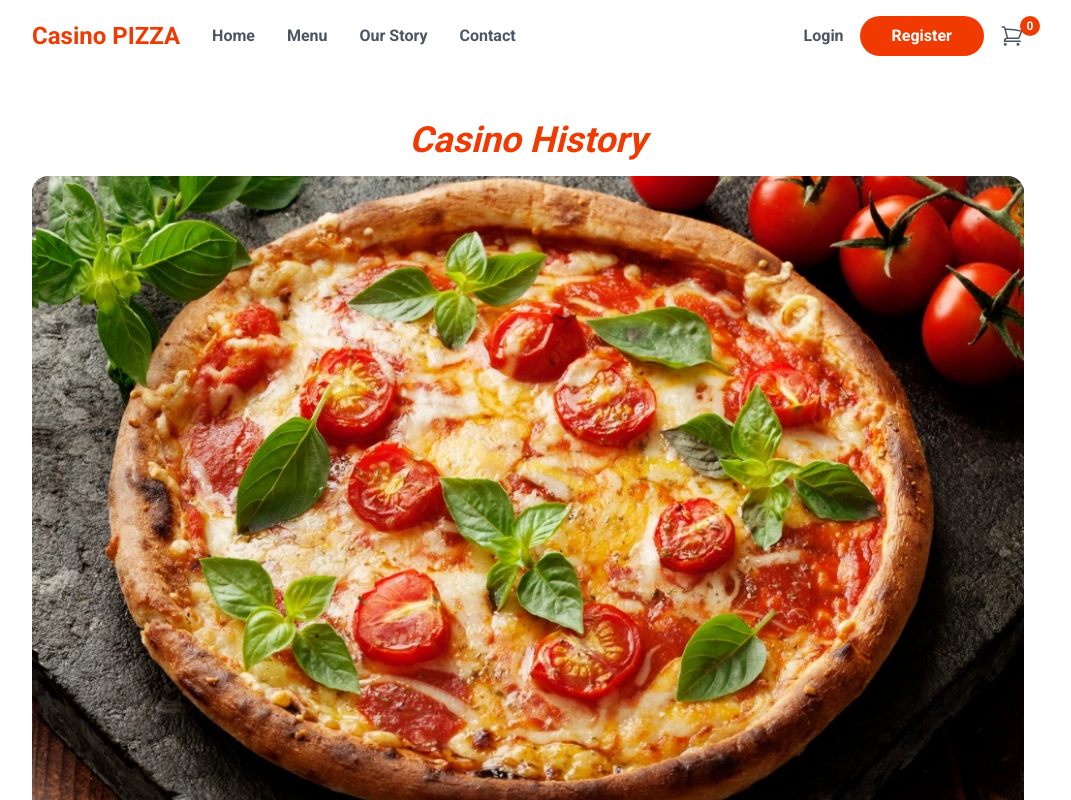
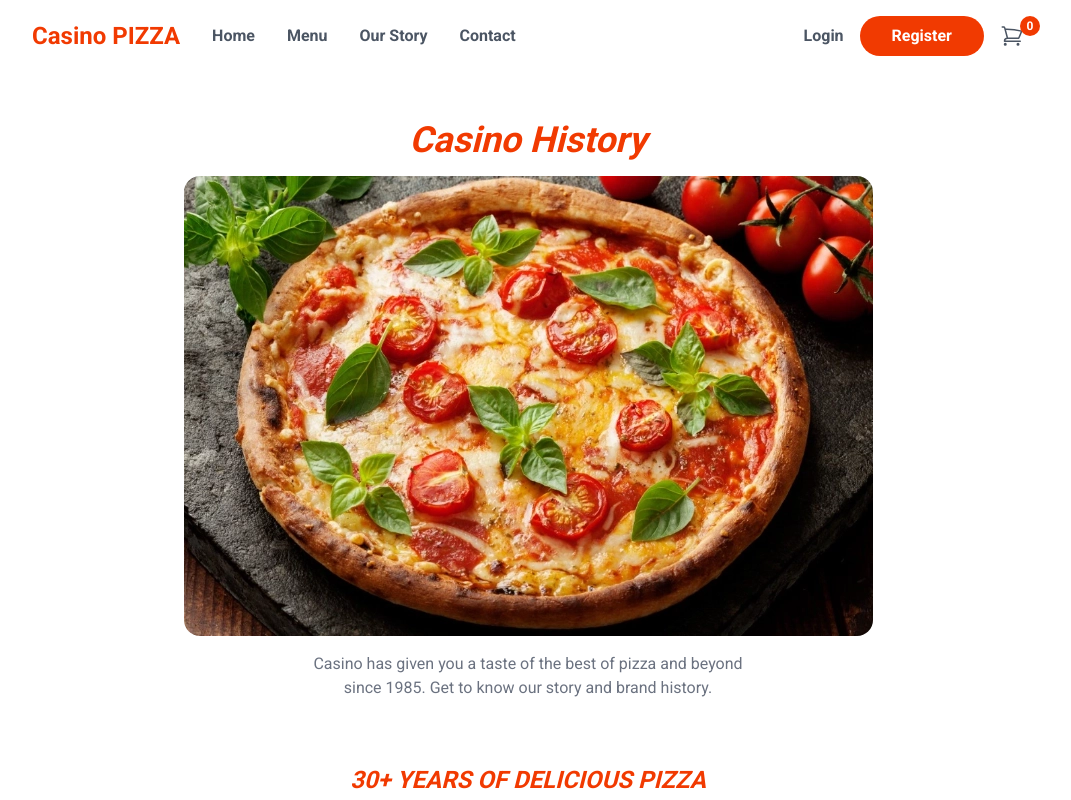
Before and after one commit to weimjay/food-ordering, a Next.js app: page /story in a window 1280 px wide. Shown: the top 800 px of the page, without its empty margins (112-1183 px from the left). Built offline with nearby package versions, Linux system fonts and the light colour scheme; no server answers.

Commit message:
img size

```diff
--- a/app/story/page.js
+++ b/app/story/page.js
@@ -7,7 +7,9 @@ export default function StoryPage() {
                 <SectionHeaders
                     mainHeader={'Casino History'}
                 />
-                <img className="rounded-2xl mt-4" src="/pizza-history.webp" alt={''}/>
+                <div className="flex items-center justify-center px-2">
+                    <img className="rounded-2xl mt-4" src="/pizza-history.webp" alt={''}/>
+                </div>
                 <div className="text-gray-500 max-w-md mx-auto mt-4 flex flex-col gap-4">
                     <p>Casino has
                         given you a taste of the best of pizza and beyond since 1985. Get to
```
Also changed, not shown: public/pizza-history.webp.
